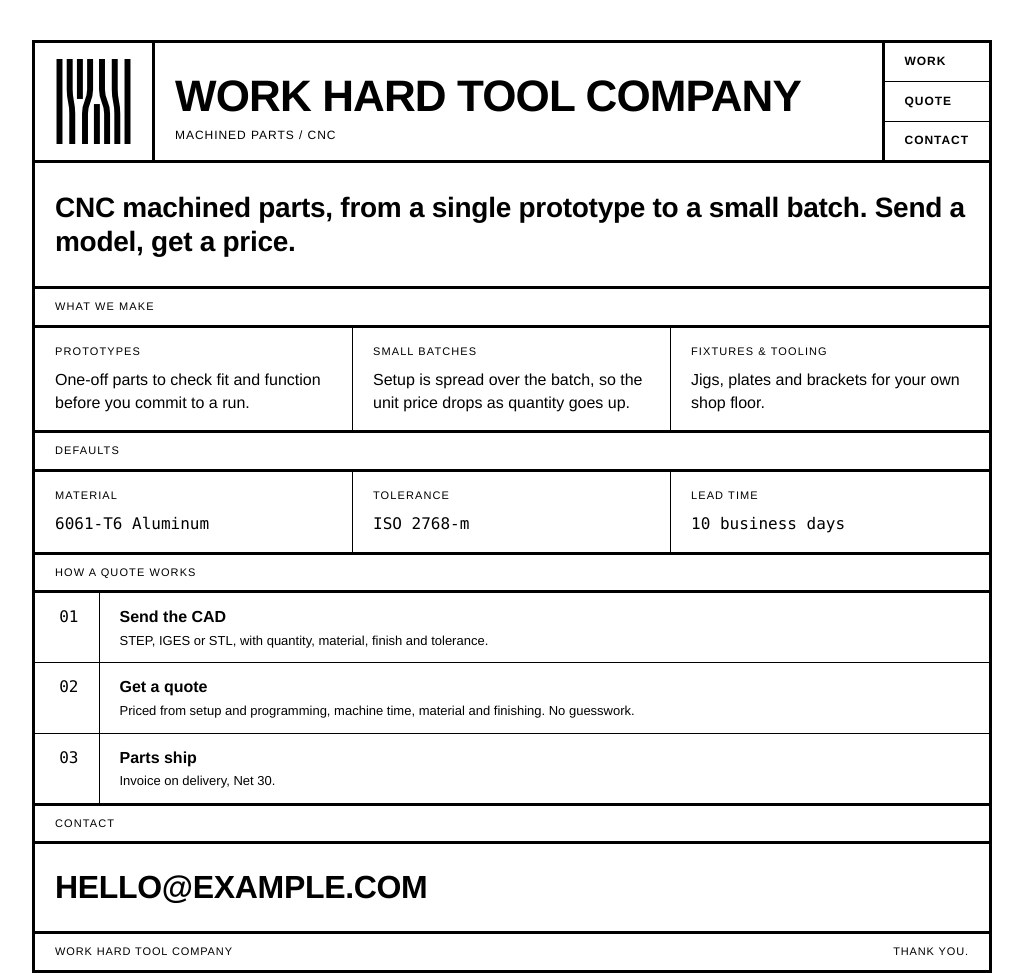
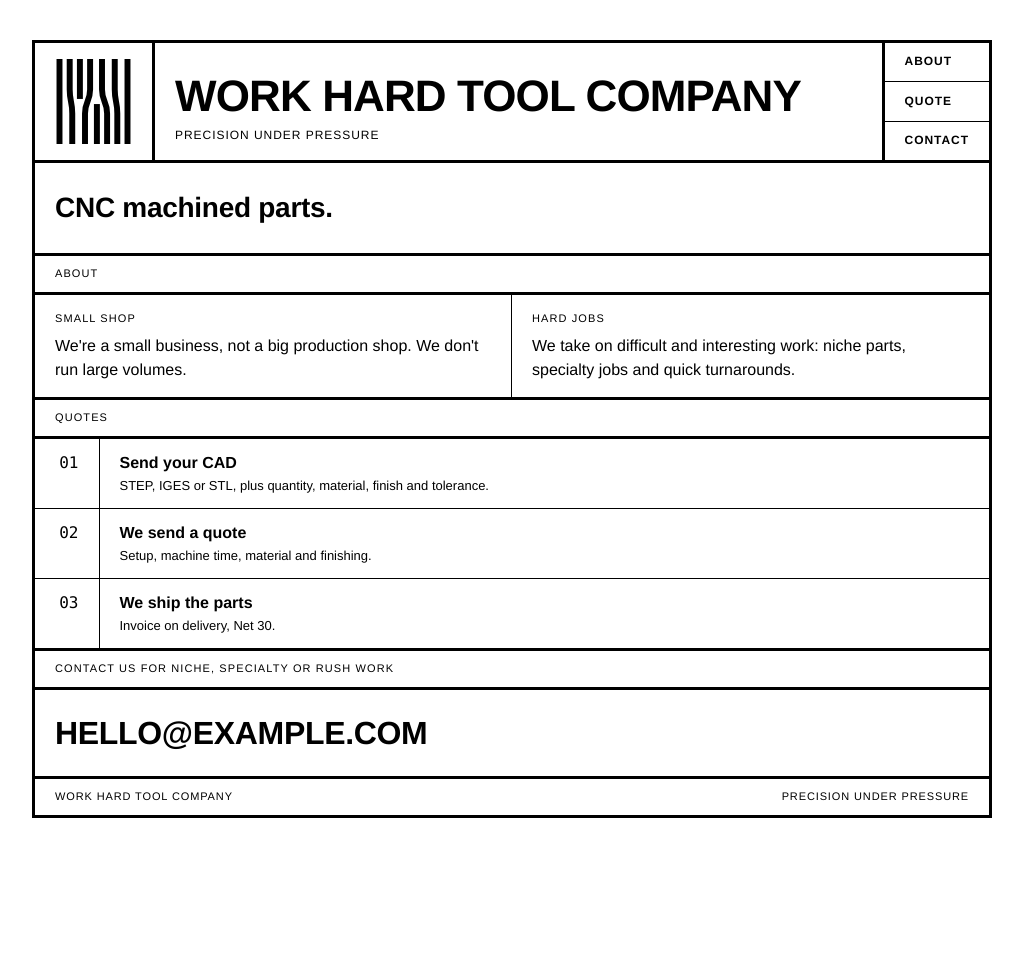
Before and after one commit to frankoooooooo/work-hard-tool-company, a plain HTML site: page index.html in a window 1280 px wide. Shown: the whole page, without its empty margins (128-1151 px from the left). After the commit the page ends 858 px from the top, so only its background shows below. Drawn offline with Linux system fonts and the light colour scheme.

Commit message:
Plainer copy, tagline, small-shop section; drop defaults

```diff
--- a/index.html
+++ b/index.html
@@ -54,46 +54,36 @@ footer{padding:10px 20px;font-size:11px;text-transform:uppercase;letter-spacing:
 <div class="sheet">
   <header>
     <div class="logo"><img src="logo.svg" alt="Work Hard Tool Company logo"></div>
-    <div class="name"><b>Work Hard Tool Company</b><small>Machined parts / CNC</small></div>
-    <nav aria-label="Sections"><a href="#work">Work</a><a href="#quote">Quote</a><a href="#contact">Contact</a></nav>
+    <div class="name"><b>Work Hard Tool Company</b><small>Precision under pressure</small></div>
+    <nav aria-label="Sections"><a href="#about">About</a><a href="#quote">Quote</a><a href="#contact">Contact</a></nav>
   </header>
 
-  <section class="lead">CNC machined parts, from a single prototype to a small batch. Send a model, get a price.</section>
+  <section class="lead">CNC machined parts.</section>
 
-  <section id="work">
-    <h2>What we make</h2>
-    <div class="grid">
-      <div><span class="lbl">Prototypes</span>One-off parts to check fit and function before you commit to a run.</div>
-      <div><span class="lbl">Small batches</span>Setup is spread over the batch, so the unit price drops as quantity goes up.</div>
-      <div><span class="lbl">Fixtures &amp; tooling</span>Jigs, plates and brackets for your own shop floor.</div>
-    </div>
-  </section>
-
-  <section>
-    <h2>Defaults</h2>
-    <div class="grid">
-      <div><span class="lbl">Material</span><span class="mono">6061-T6 Aluminum</span></div>
-      <div><span class="lbl">Tolerance</span><span class="mono">ISO 2768-m</span></div>
-      <div><span class="lbl">Lead time</span><span class="mono">10 business days</span></div>
+  <section id="about">
+    <h2>About</h2>
+    <div class="grid two">
+      <div><span class="lbl">Small shop</span>We're a small business, not a big production shop. We don't run large volumes.</div>
+      <div><span class="lbl">Hard jobs</span>We take on difficult and interesting work: niche parts, specialty jobs and quick turnarounds.</div>
     </div>
   </section>
 
   <section id="quote">
-    <h2>How a quote works</h2>
+    <h2>Quotes</h2>
     <table>
-      <tr><td class="n mono">01</td><td><b>Send the CAD</b><small>STEP, IGES or STL, with quantity, material, finish and tolerance.</small></td></tr>
-      <tr><td class="n mono">02</td><td><b>Get a quote</b><small>Priced from setup and programming, machine time, material and finishing. No guesswork.</small></td></tr>
-      <tr><td class="n mono">03</td><td><b>Parts ship</b><small>Invoice on delivery, Net 30.</small></td></tr>
+      <tr><td class="n mono">01</td><td><b>Send your CAD</b><small>STEP, IGES or STL, plus quantity, material, finish and tolerance.</small></td></tr>
+      <tr><td class="n mono">02</td><td><b>We send a quote</b><small>Setup, machine time, material and finishing.</small></td></tr>
+      <tr><td class="n mono">03</td><td><b>We ship the parts</b><small>Invoice on delivery, Net 30.</small></td></tr>
     </table>
   </section>
 
   <section id="contact">
-    <h2>Contact</h2>
+    <h2>Contact us for niche, specialty or rush work</h2>
     <!-- TODO: put the real address here, in both places -->
     <a class="cta" href="mailto:hello@example.com">hello@example.com</a>
   </section>
 
-  <footer><span>Work Hard Tool Company</span><span>Thank you.</span></footer>
+  <footer><span>Work Hard Tool Company</span><span>Precision under pressure</span></footer>
 </div>
 </body>
 </html>
```
